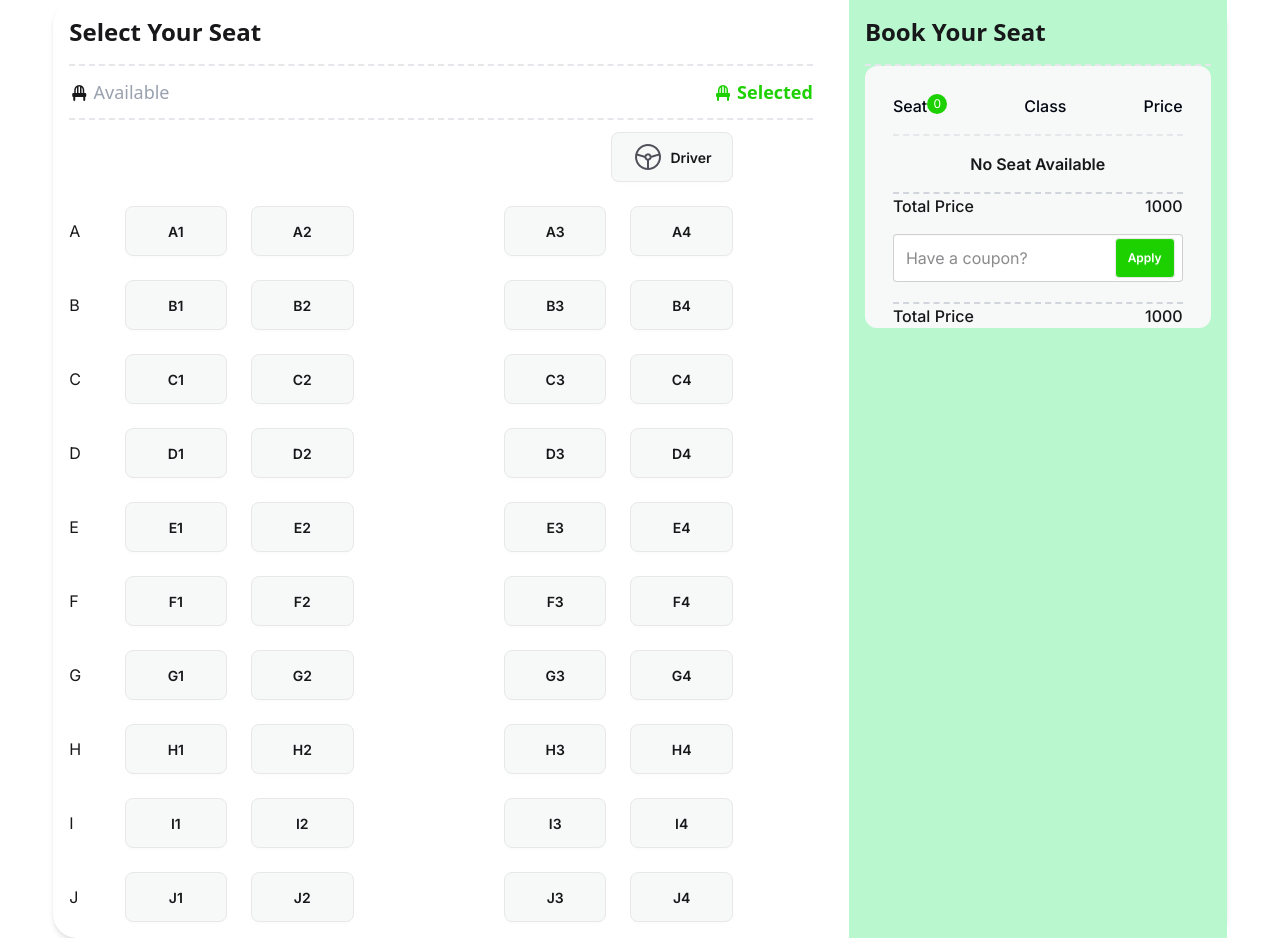
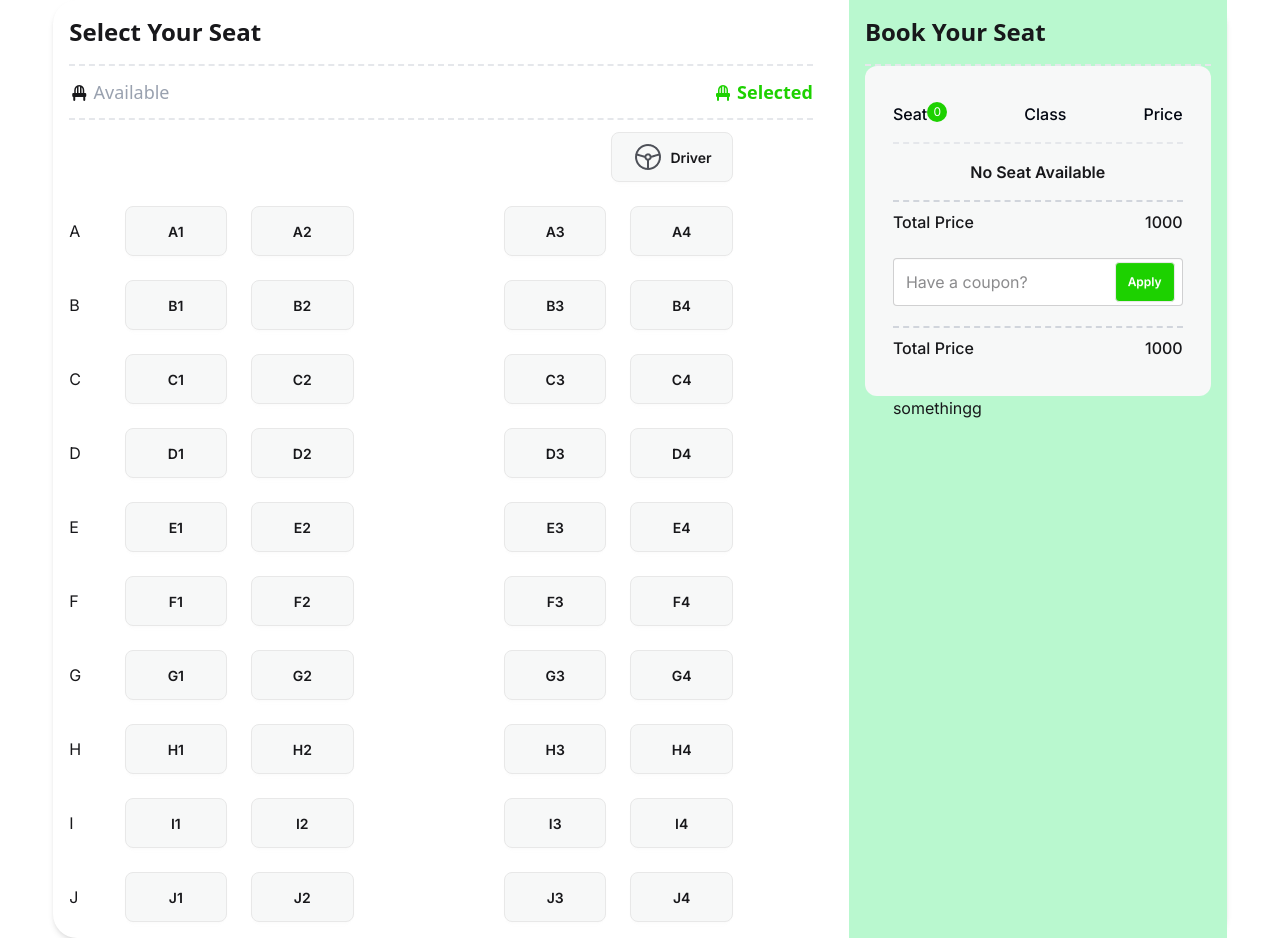
Before and after one commit to sazzadd/smart-bus-ticket-app, a website: page index.html in a window 1280 px wide. Drawn offline with nearby package versions, Linux system fonts and the light colour scheme.

Commit message:
second portion

```diff
--- a/index.html
+++ b/index.html
@@ -355,7 +355,7 @@
         </div>
         <div class="border-b-2 border-dashed border-gray-200 pb-4"></div>
         <section class="inter">
-          <div class="bg-[#F7F8F8] rounded-xl pl-7 pr-7">
+          <div class="bg-[#F7F8F8] rounded-xl pl-7 p-2 pb-7 pr-7">
             <div class="text-[#030712] justify-between flex pt-7">
               <div class="flex">
                 <p class="text-base font-medium">Seat</p>
@@ -378,7 +378,7 @@
               </h3>
             </ul>
             <div class="border-b-2 border-dashed border-gray-300 pb-4"></div>
-            <div class="flex justify-between">
+            <div class="flex justify-between py-2">
               <div>
                 <p class="text-base font-medium">Total Price</p>
               </div>
@@ -402,7 +402,7 @@
 
             <div class="border-b-2 border-dashed border-gray-300 pb-1"></div>
 
-            <div class="flex justify-between">
+            <div class="flex justify-between py-2">
               <div>
                 <p class="text-base font-medium">Total Price</p>
               </div>
@@ -410,6 +410,9 @@
                 <p class="text-base font-medium">1000</p>
               </div>
             </div>
+          </div>
+          <div class="pl-7 pr-7  ">
+            <h1>somethingg</h1>
           </div>
         </section>
       </div>
```
